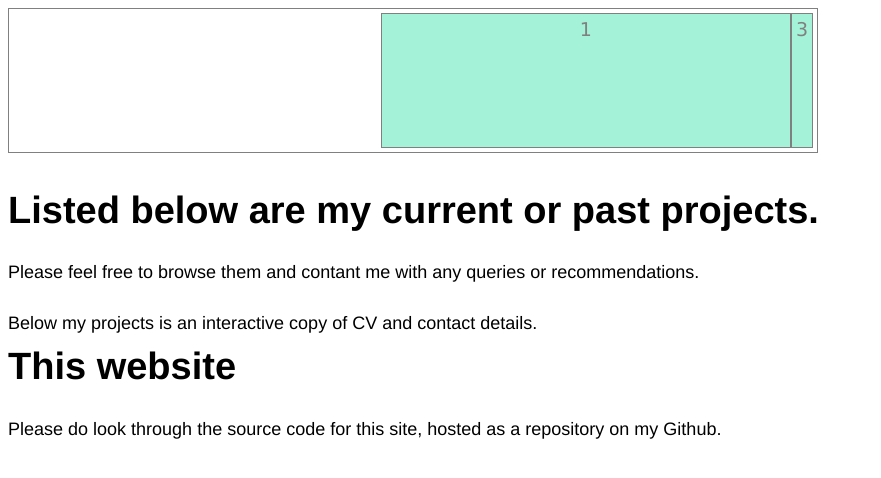
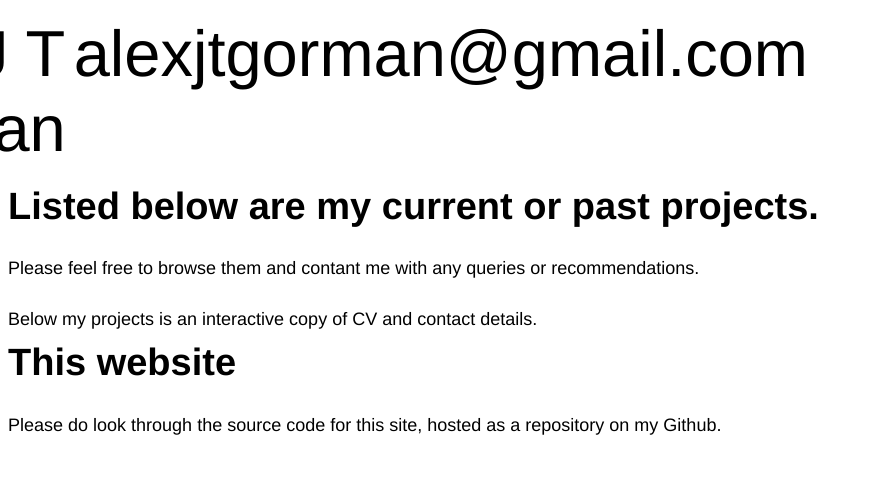
Before and after one commit to AlexJTGorman/AlexJTGorman.github.io, a plain HTML site: page index.html in a window 1280 px wide. Shown: the whole page, without its empty margins (0-881 px from the left). Drawn offline with Linux system fonts and the light colour scheme.

Commit message:
Testing flex again again pt3

```diff
--- a/index.html
+++ b/index.html
@@ -8,12 +8,12 @@
 <body>
 
 <style type = 'text/css'>
-    .flex { display: flex; flex-direction: row; justify-content: flex-end; width: 800px; border: 1px solid gray; padding: 4px;}
-    .flex div { border: 1px solid gray; padding: 4px; background: #A4F2D8; font-family: verdana; font-size: 19px; text-align: center; color: gray; }
+    .flex { display: flex; flex-direction: row; justify-content: flex-end; width: 800px; padding: 4px; }
+    .flex div { padding: 4px; background: #FFFFFF; font-family: Helvetica; font-size: 65px; text-align: center; color: black; }
 </style>
 <div class = 'flex'>
-    <div style = 'width: 400px; height: 125px'>1</div>
-    <div style = 'width: -400px; height: 125px'>3</div>
+    <div style = 'width: 1390px; height: 125px'>Alex J T Gorman</div>
+    <div style = 'width: 1390px; height: 125px'>alexjtgorman@gmail.com</div>
 </div>
 
 <h3 style = "margin-top: 50px">Listed below are my current or past projects.</h3>
```
